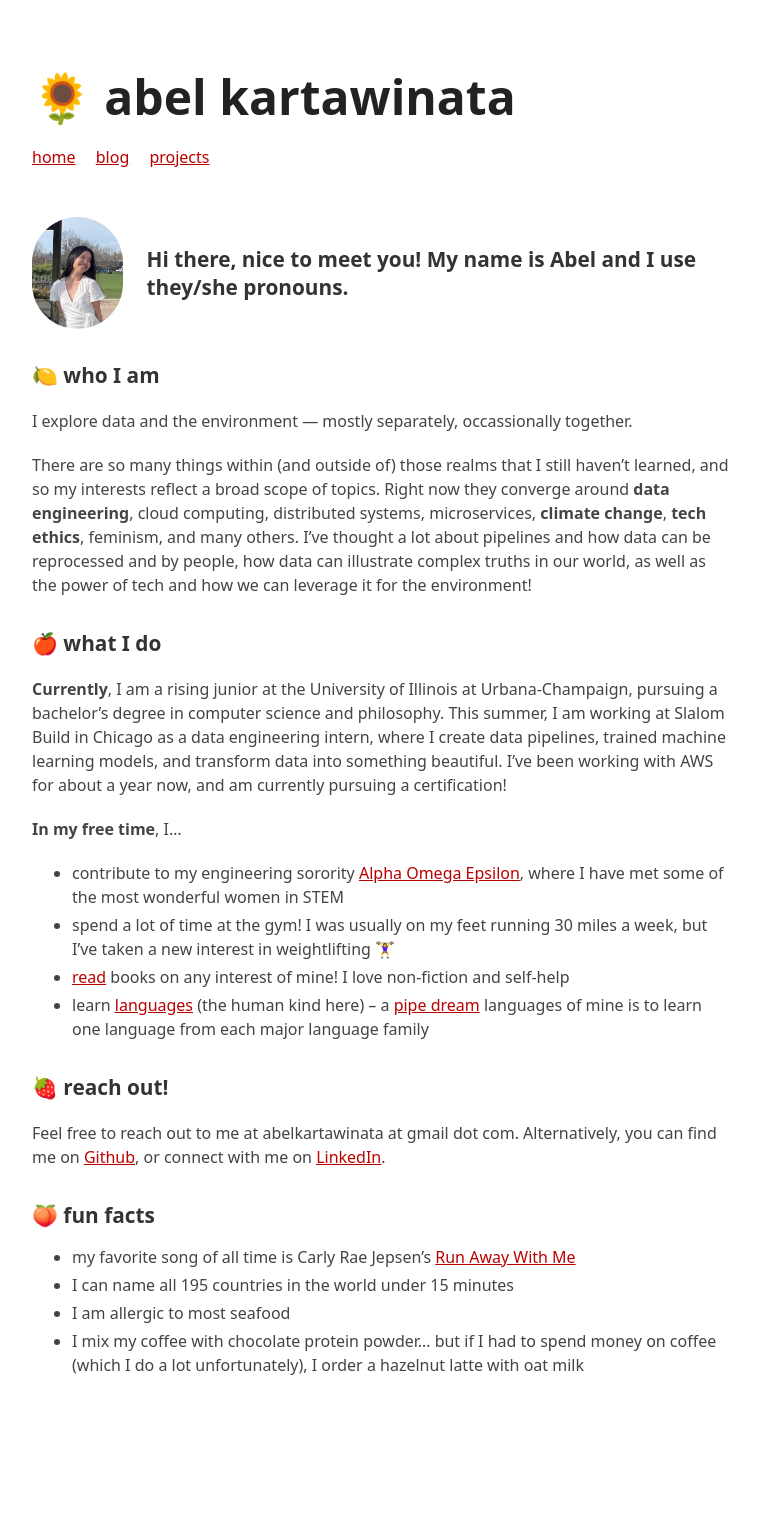
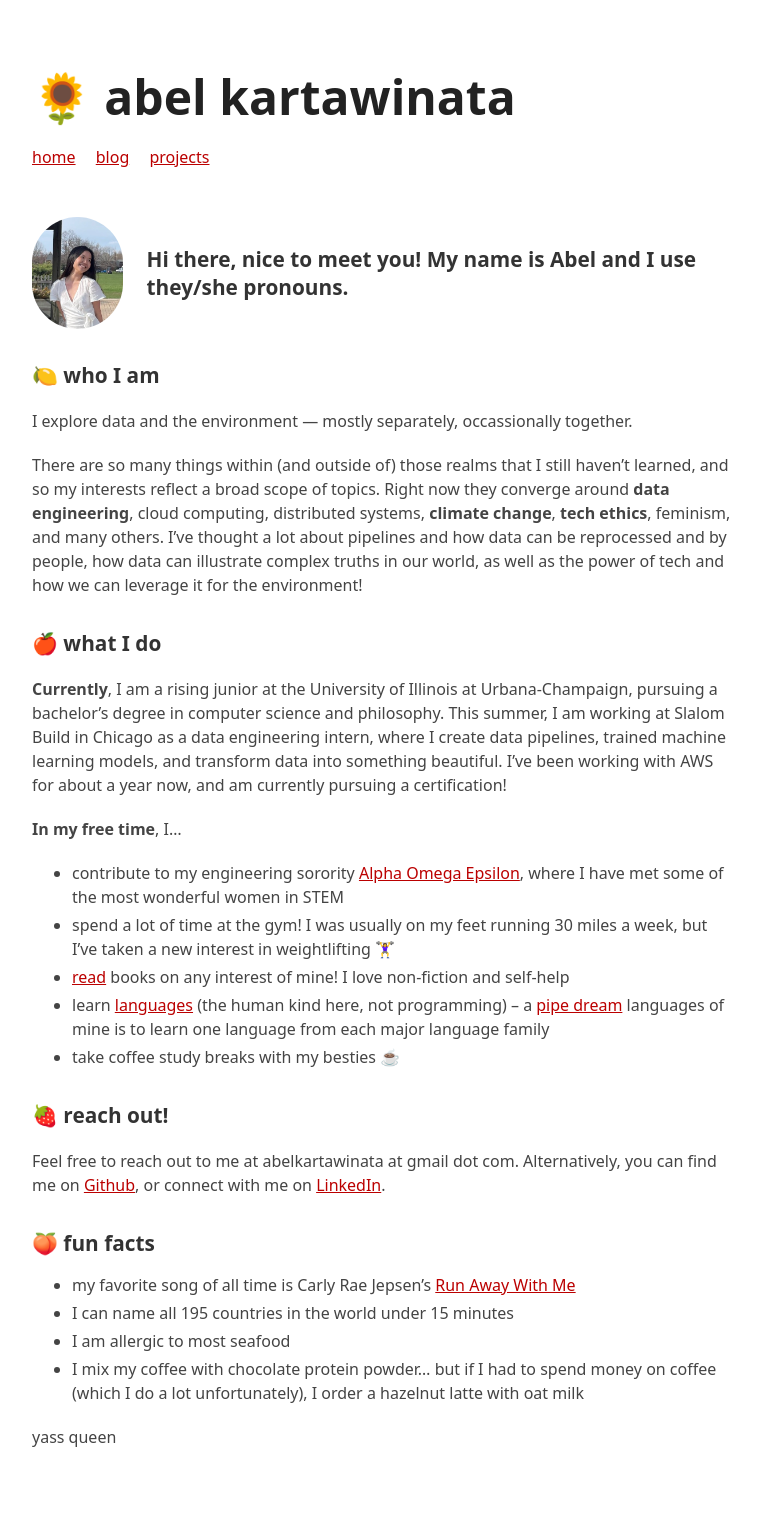
Before and after one commit to abelkartwii/me, a Jekyll site: the page built from index.md, in a window 1280 px wide. Shown: the whole page, without its empty margins (258-1018 px from the left). Built offline with Jekyll 4.4.1, drawn with Linux system fonts in a browser that asks for light colours; our own code applies the rules of GitHub Pages for plain Markdown files; before the commit the page ends 1441 px from its top, so only the background shows below that.

Commit message:
new update

```diff
--- a/index.md
+++ b/index.md
@@ -4,7 +4,7 @@
 ### 🍋 who I am
 I explore data and the environment — mostly separately, occassionally together.
 
-There are so many things within (and outside of) those realms that I still haven't learned, and so my interests reflect a broad scope of topics. Right now they converge around **data engineering**, cloud computing, distributed systems, microservices, **climate change**, **tech ethics**, feminism, and many others. I've thought a lot about pipelines and how data can be reprocessed and by people, how data can illustrate complex truths in our world, as well as the power of tech and how we can leverage it for the environment!
+There are so many things within (and outside of) those realms that I still haven't learned, and so my interests reflect a broad scope of topics. Right now they converge around **data engineering**, cloud computing, distributed systems, **climate change**, **tech ethics**, feminism, and many others. I've thought a lot about pipelines and how data can be reprocessed and by people, how data can illustrate complex truths in our world, as well as the power of tech and how we can leverage it for the environment!
 
 ### 🍎 what I do
 **Currently**, I am a rising junior at the University of Illinois at Urbana-Champaign, pursuing a bachelor's degree in computer science and philosophy. This summer, I am working at Slalom Build in Chicago as a data engineering intern, where I create data pipelines, trained machine learning models, and transform data into something beautiful. I've been working with AWS for about a year now, and am currently pursuing a certification!
@@ -13,7 +13,8 @@ There are so many things within (and outside of) those realms that I still haven
 - contribute to my engineering sorority [Alpha Omega Epsilon](http://aoetheta.org/), where I have met some of the most wonderful women in STEM
 - spend a lot of time at the gym! I was usually on my feet running 30 miles a week, but I've taken a new interest in weightlifting 🏋️‍♀️
 - [read](https://www.goodreads.com/belzki) books on any interest of mine! I love non-fiction and self-help
-- learn [languages](https://duome.eu/chaleurhumaine) (the human kind here) -- a [pipe dream](https://abelkartwii.github.io/abelkartwii/languages) languages of mine is to learn one language from each major language family
+- learn [languages](https://duome.eu/chaleurhumaine) (the human kind here, not programming) -- a [pipe dream](https://abelkartwii.github.io/abelkartwii/languages) languages of mine is to learn one language from each major language family
+- take coffee study breaks with my besties ☕️
 
 ### 🍓 reach out!
 Feel free to reach out to me at abelkartawinata at gmail dot com. Alternatively, you can find me on [Github](http://github.com/abelkartwii/), or connect with me on [LinkedIn](http://linkedin.com/in/abel-kartawinata/).
@@ -23,3 +24,5 @@ Feel free to reach out to me at abelkartawinata at gmail dot com. Alternatively,
 - I can name all 195 countries in the world under 15 minutes
 - I am allergic to most seafood
 - I mix my coffee with chocolate protein powder... but if I had to spend money on coffee (which I do a lot unfortunately), I order a hazelnut latte with oat milk
+
+yass queen
```
